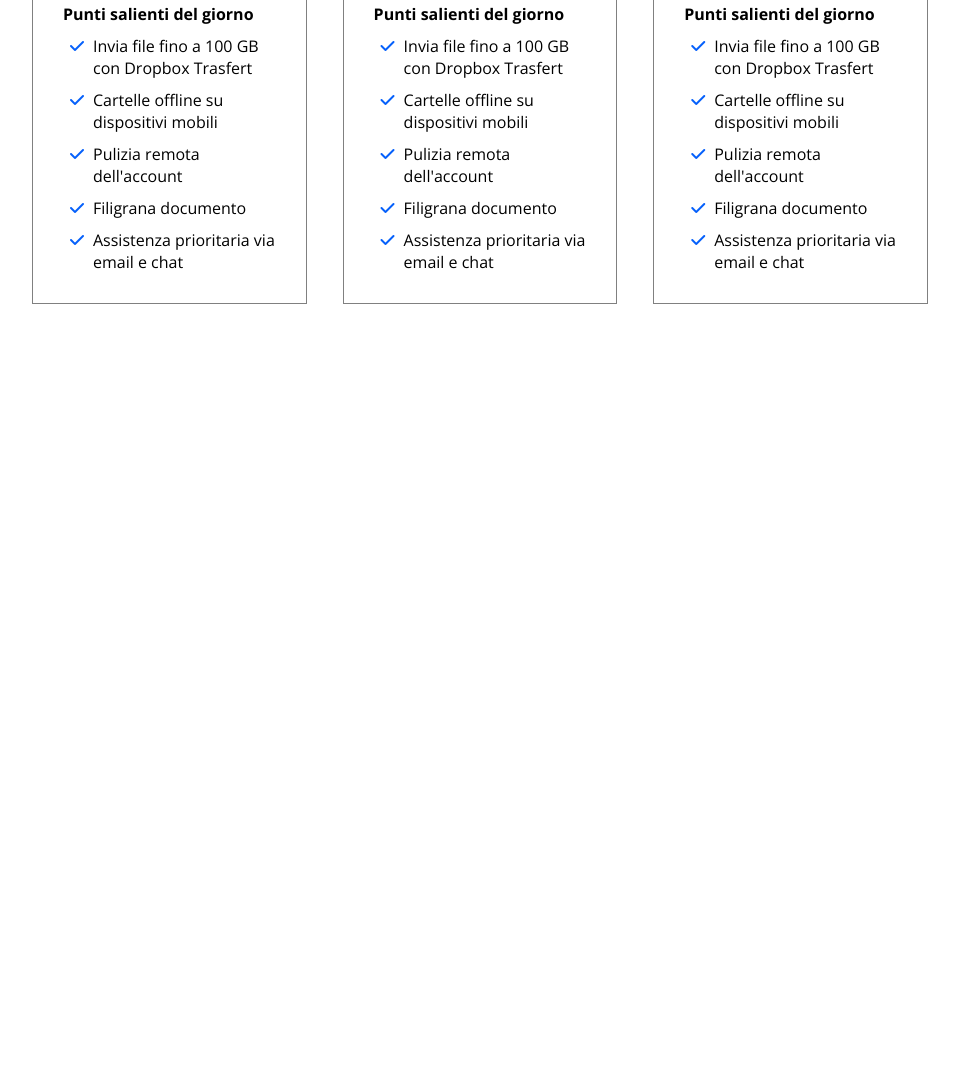
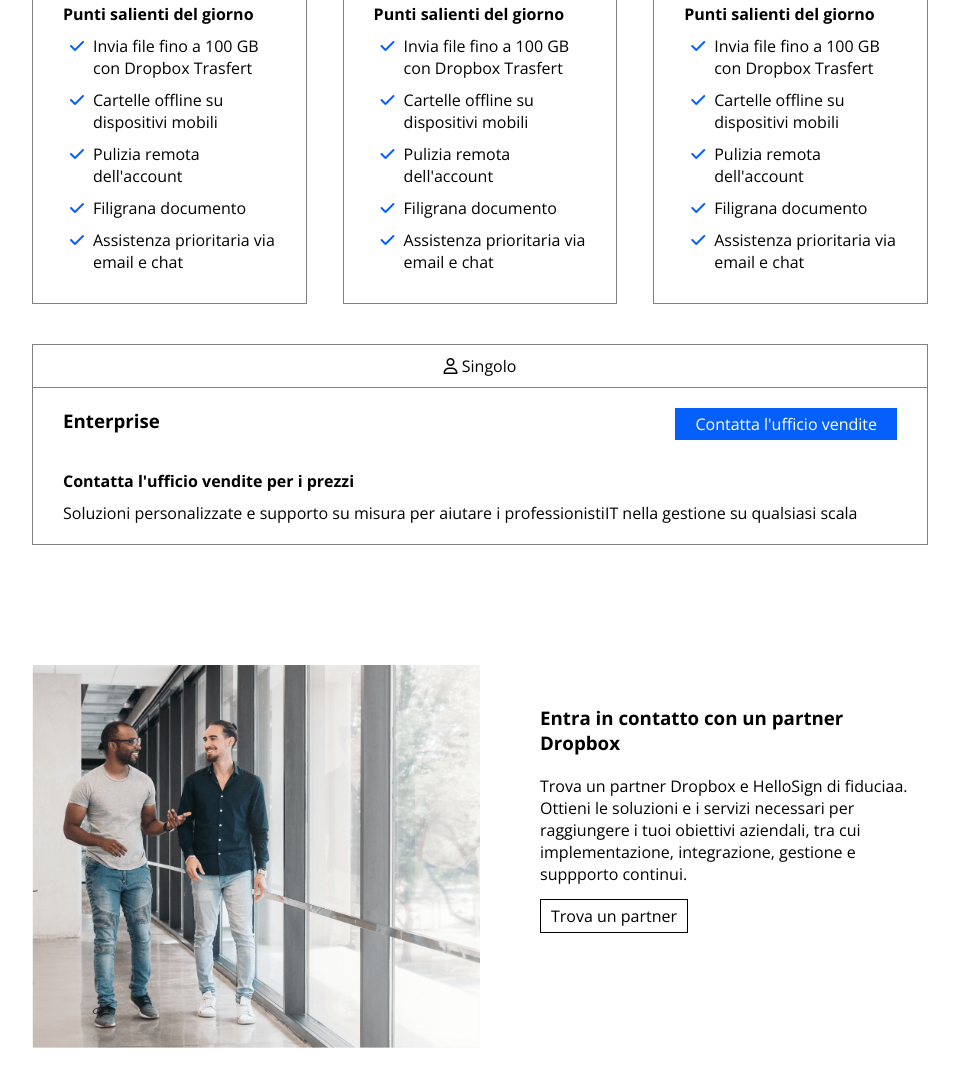
Before and after one commit to vittosba/htmlcss-dropbox, a plain HTML site: page index.html in a window 1280 px wide. Shown: the part 1438-2524 px from the top of the page, without its empty margins (160-1119 px from the left). Before the commit the page ends 1742 px from the top, so only its background shows below. Drawn offline with nearby package versions, Linux system fonts and the light colour scheme.

Commit message:
add partner section

```diff
--- a/css/main.css
+++ b/css/main.css
@@ -35,6 +35,10 @@
 .blue {
     background-color: #0560FB;
     color: white;
+}
+
+.void {
+    border: 1px solid black;
 }
 
 h1 {
@@ -143,6 +147,7 @@ header div:last-child {
     float: left;
     width: calc((100% - 8%) / 3);
     border: 1px solid grey;
+    margin-bottom: 40px;
 }
 
 .plans .cols:nth-child(2) {
@@ -196,3 +201,30 @@ header div:last-child {
 .fa-check {
     color: #0560FB;
 }
+
+.enterprise {
+    border: 1px solid grey;
+    margin-bottom: 120px;
+    padding-bottom: 20px;
+}
+
+.title-enterprise {
+    float: left;
+}
+
+.button-enterprise {
+    float: right;
+}
+
+/* Partner Section*/
+.partner img {
+    width: 50%;
+    float: left;
+}
+
+.text-partner {
+    width: 50%;
+    float: right;
+    padding-top: 40px;
+    padding-left: 60px;
+}
--- a/index.html
+++ b/index.html
@@ -140,9 +140,30 @@
                     </div>
                 </div>
             </div>
+            <div class="enterprise">
+                <div class="people mb-20px">
+                        <i class="far fa-user"></i> Singolo
+                </div>
+                <div class="info">
+                    <div class="clearfix">
+                        <h3 class="title-enterprise">Enterprise</h3>
+                        <div class="button-enterprise button-big blue">Contatta l'ufficio vendite</div>
+                    </div>
+                    <h4>Contatta l'ufficio vendite per i prezzi</h4>
+                    <p>Soluzioni personalizzate e supporto su misura per aiutare i professionistiIT nella gestione su qualsiasi scala</p>
+                </div>
+            </div>
         </section>
 
         <!-- Partner Section -->
+        <section class="partner container-small clearfix mb-80px">
+            <img src="./img/partner.png" alt="">
+            <div class="text-partner">
+                <h3 class="mb-20px">Entra in contatto con un partner Dropbox</h3>
+                <p class="mb-20px">Trova un partner Dropbox e HelloSign di fiduciaa. Ottieni le soluzioni e i servizi necessari per raggiungere i tuoi obiettivi aziendali, tra cui implementazione, integrazione, gestione e suppporto continui.</p>
+                <a class="button-small void">Trova un partner</a>
+            </div>
+        </section>
 
         <!-- Functionality -->
 
```
